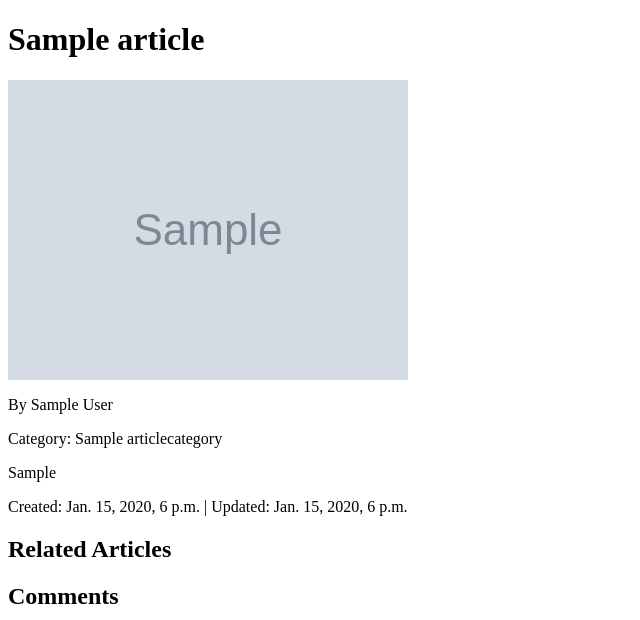
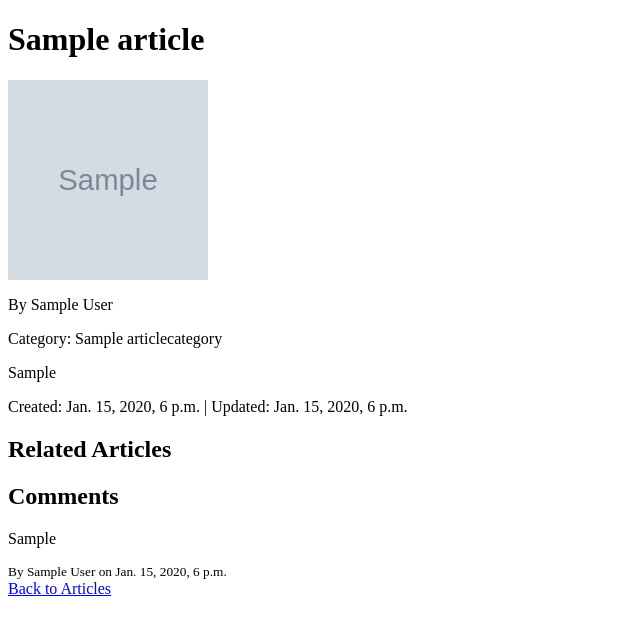
Before and after one commit to EimerTulio/hobbysite-FG-16, a Django app: page /blog/article/1/ in a window 1280 px wide. Shown: the part 116-736 px from the top of the page, without its empty margins (0-640 px from the left). After the commit the page ends 712 px from the top, so only its background shows below. Run offline with Django 5.2, Linux system fonts and the light colour scheme; tables that the repository leaves empty hold one stand-in row (values such as "Sample post"); grey boxes marked "Sample" are stand-in pictures.

Commit message:
Changed some things in blog templates

```diff
--- a/hobbysite/blog/templates/blog/blog_detail.html
+++ b/hobbysite/blog/templates/blog/blog_detail.html
@@ -3,7 +3,7 @@
 {% block content %}
 <h1>{{ article.title }}</h1>
 {% if article.header_image %}
-    <img src="{{ article.header_image.url }}" alt="{{ article.title }}" style="max-width: 100%;">
+    <img src="{{ article.header_image.url }}" alt="{{ article.title }}" style="width:200px; height:200px;">
 {% endif %}
 <p>By {{ article.author.name }}</p>
 <p>Category: {{ article.category }}</p>
--- a/hobbysite/blog/templates/blog/blog_list.html
+++ b/hobbysite/blog/templates/blog/blog_list.html
@@ -11,9 +11,6 @@
     {% for article in user_articles %}
         <li>
             <a href="{% url 'blog:article_detail' article.id %}">{{ article.title }}</a>
-            {% if user.profile == article.author %}
-                <a href="{% url 'blog:article_update' article.id %}">Edit</a>
-            {% endif %}
         </li>
     {% empty %}
         <li>You haven't written any articles yet</li>
```
